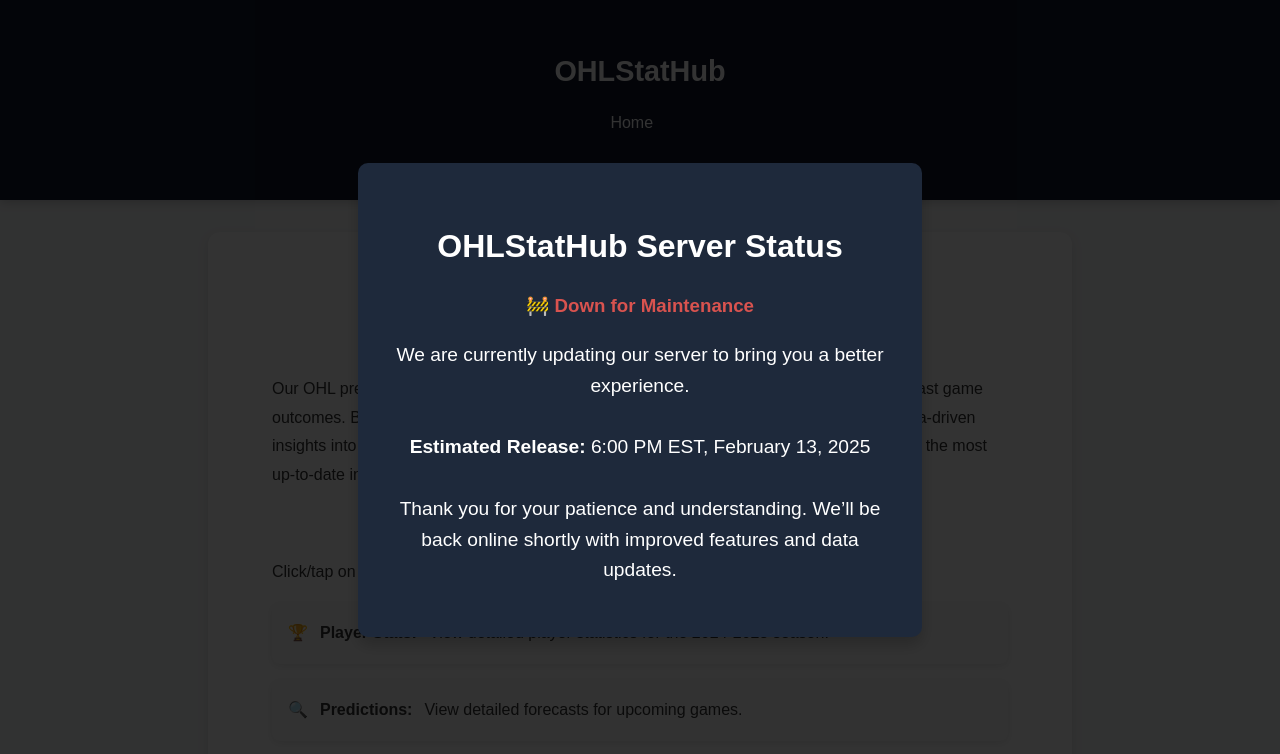
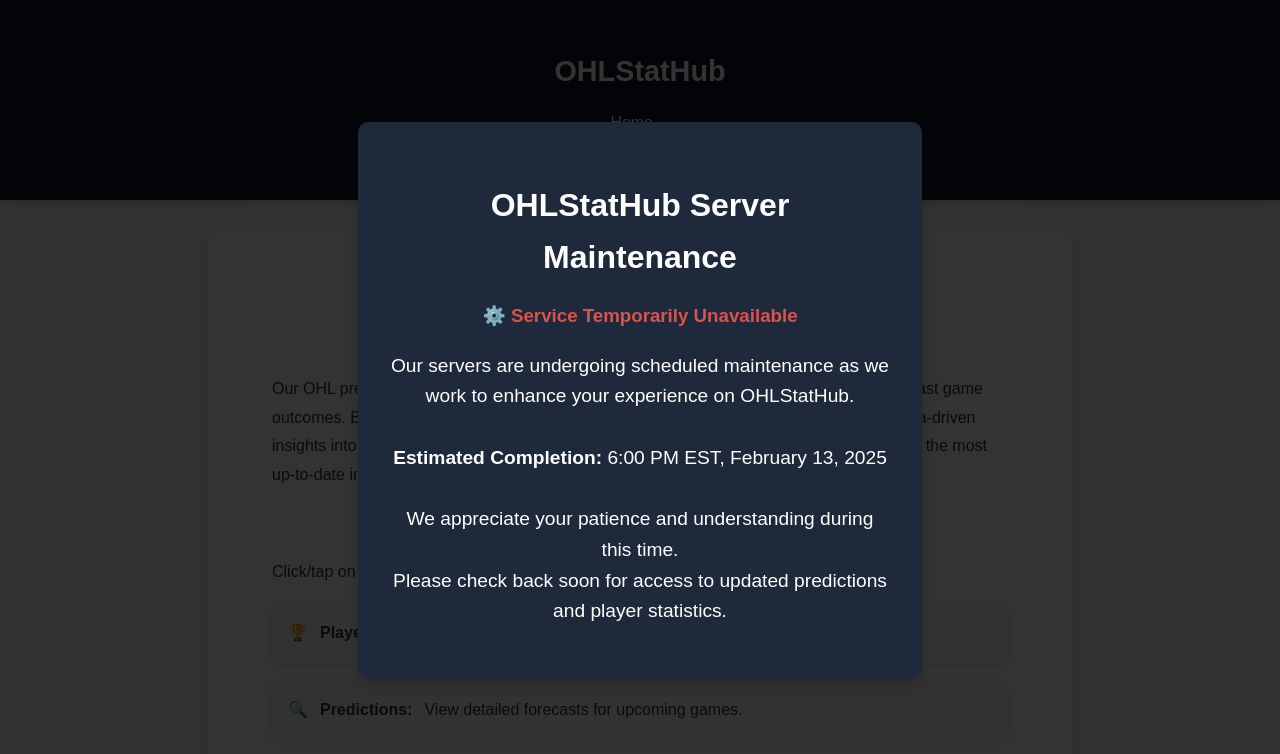
Before and after one commit to InsightDynamics/OHLStatHub, a plain HTML site: page index.html in a window 1280 px wide. Shown: the top 754 px of the page. Drawn offline with Linux system fonts and the light colour scheme; a script that the page names is missing.

Commit message:
Update index.html

```diff
--- a/index.html
+++ b/index.html
@@ -52,17 +52,24 @@
     <!-- ⚠️ Legal Disclaimer Popup -->
 <div id="legal-popup" class="popup">
   <div class="popup-content">
-    <h2>OHLStatHub Server Status</h2>
-    <h3 style="color: #d9534f;">🚧 Down for Maintenance</h3>
+    <h2>OHLStatHub Server Maintenance</h2>
+    <h3 style="color: #d9534f; font-weight: bold;">⚙️ Service Temporarily Unavailable</h3>
     <p>
-      We are currently updating our server to bring you a better experience.
+      Our servers are undergoing scheduled maintenance as we work to enhance your experience on OHLStatHub.
       <br><br>
-      <strong>Estimated Release:</strong> 6:00 PM EST, February 13, 2025
+      <strong>Estimated Completion:</strong> 6:00 PM EST, February 13, 2025
       <br><br>
-      Thank you for your patience and understanding. We’ll be back online shortly with improved features and data updates.
+      We appreciate your patience and understanding during this time. <br>
+        Please check back soon for access to updated predictions and player statistics.
     </p>
+    <label>
+      <!--<input type="checkbox" id="agree-checkbox"> I acknowledge the maintenance status and will check back later.<br>-->
+    </label>
+    <!--<button id="accept-btn" class="select-btn" disabled>Enter</button>-->
   </div>
 </div>
+
+
 
 
   <script>
```
